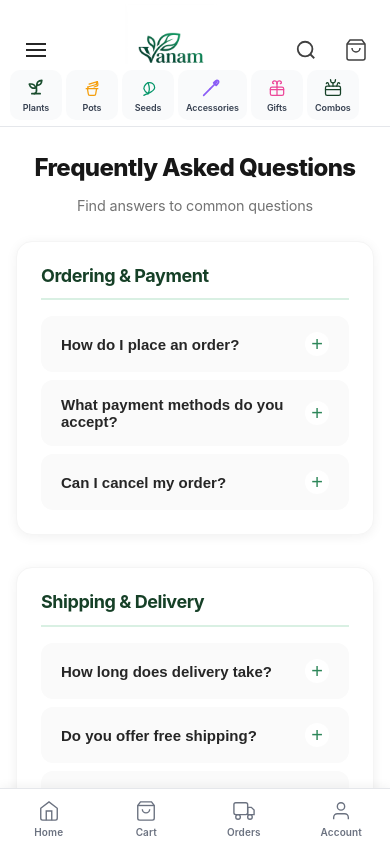
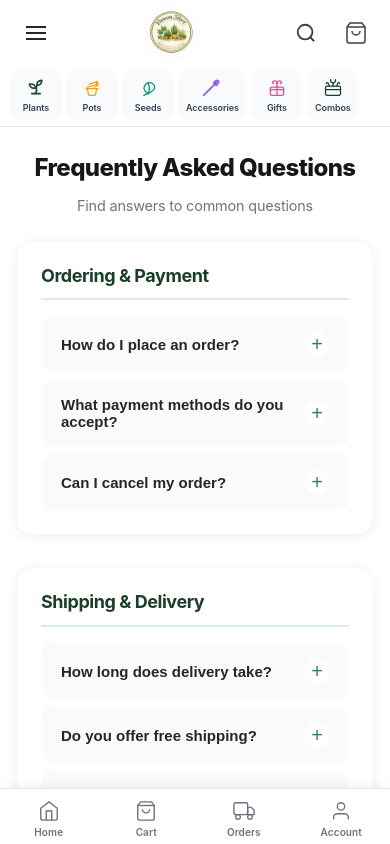
Before and after one commit to Avinash0377/Vanam, a Next.js app: page /faq in a window 390 px wide. Shown: the top 844 px of the page. Built offline with nearby package versions, Linux system fonts and the light colour scheme.

Commit message:
feat: replace navbar logo with new circular Vanam Store badge

```diff
--- a/src/components/Navbar.module.css
+++ b/src/components/Navbar.module.css
@@ -59,15 +59,16 @@
 }
 
 .logoImage {
-    height: 100px;
-    width: auto;
-    transition: height 0.2s ease;
+    height: 85px;
+    width: 85px;
+    object-fit: contain;
+    border-radius: 50%;
+    transition: height 0.2s ease, width 0.2s ease;
 }
 
 .tagline {
     font-family: 'Plus Jakarta Sans', 'DM Sans', sans-serif;
     font-size: 0.85rem;
-    /* Reduced from 1rem */
     font-weight: 600;
     color: #4a7c59;
     letter-spacing: 0.06em;
@@ -77,7 +78,8 @@
 
 @media (max-width: 768px) {
     .logoImage {
-        height: 100px;
+        height: 65px;
+        width: 65px;
     }
 
     .tagline {
@@ -88,7 +90,8 @@
 /* Extra small devices */
 @media (max-width: 430px) {
     .logoImage {
-        height: 92px;
+        height: 58px;
+        width: 58px;
     }
 }
 
--- a/src/components/Navbar.tsx
+++ b/src/components/Navbar.tsx
@@ -85,8 +85,8 @@ export default function Navbar() {
 
                     {/* Logo (centered on mobile) */}
                     <Link href="/" className={styles.logo}>
-                        <img src="/logo.png" alt="Vanam" className={styles.logoImage} />
-                        <span className={styles.tagline}>Rooted in Nature</span>
+                        <img src="/logo.png" alt="Vanam Store" className={styles.logoImage} />
+                        <span className={styles.tagline}>ROOTED IN NATURE</span>
                     </Link>
 
                     {/* Wide Search Bar - Centered (desktop only) */}
```
Also changed, not shown: public/logo-old.png (added), public/logo.png.
